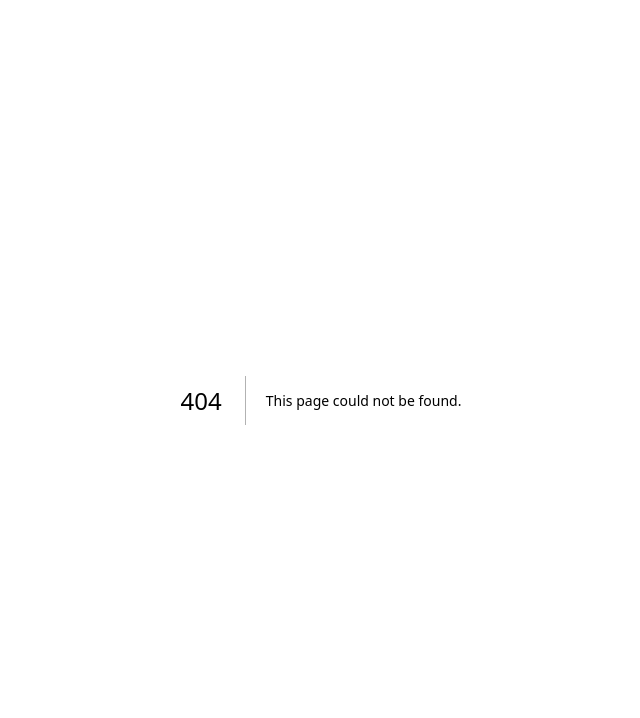
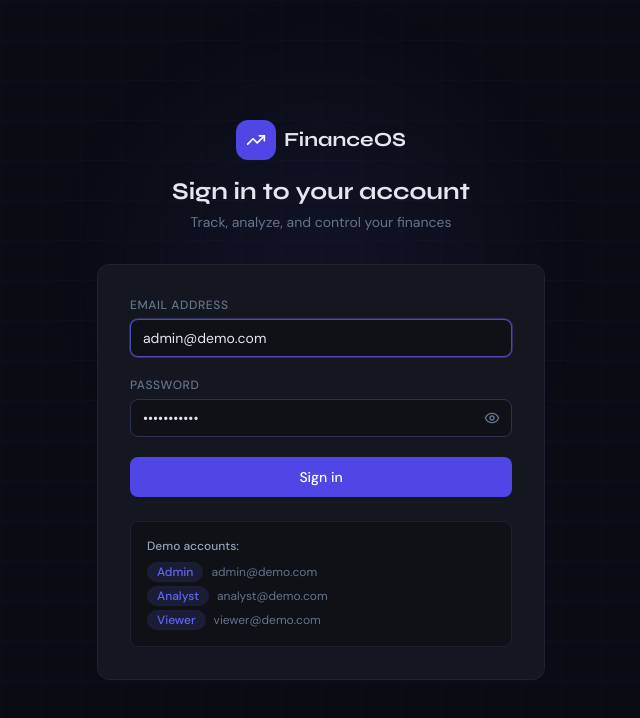
Before and after one commit to tm33976/FinanceOS, a Next.js app in the folder frontend/: page /login in a window 1280 px wide. Before the commit this address had no page. Shown: the top 718 px of the page, without its empty margins (319-959 px from the left). Built offline with nearby package versions, Linux system fonts and the light colour scheme.

Commit message:
login page

```diff
--- /dev/null
+++ b/frontend/app/login/page.tsx
@@ -0,0 +1,268 @@
+"use client";
+
+import { useState, FormEvent, useEffect } from "react";
+import { useAuth } from "@/lib/auth-context";
+import { useRouter } from "next/navigation";
+import { TrendingUp, Eye, EyeOff, Loader2, UserX, X } from "lucide-react";
+import toast from "react-hot-toast";
+
+type ErrorType = "not_found" | null;
+
+// This modal is intentionally strict — it cannot be dismissed by clicking
+// the backdrop, only by the X button or Try Again. This prevents any
+// accidental dismissal or navigation while it's visible.
+function AccountNotFoundModal({ onClose }: { onClose: () => void }) {
+  // Block body scroll while modal is open
+  useEffect(() => {
+    document.body.style.overflow = "hidden";
+    return () => { document.body.style.overflow = ""; };
+  }, []);
+
+  return (
+    <div
+      className="fixed inset-0 z-[9999] flex items-center justify-center p-4"
+      style={{ background: "rgba(0, 0, 0, 0.92)" }}
+      // Intentionally NO onClick on backdrop — user must use the button
+    >
+      <div
+        className="w-full max-w-sm rounded-xl overflow-hidden"
+        style={{
+          background: "var(--card)",
+          border: "1px solid var(--border-bright)",
+          boxShadow: "0 32px 64px rgba(0, 0, 0, 0.8)",
+          animation: "slideUp 0.25s ease-out",
+        }}
+      >
+        {/* Red accent line */}
+        <div style={{ height: "2px", background: "linear-gradient(90deg, #f43f5e 0%, #fb7185 60%, transparent 100%)" }} />
+
+        <div className="p-6">
+          {/* Icon + close */}
+          <div className="flex items-start justify-between mb-5">
+            <div
+              className="w-11 h-11 rounded-xl flex items-center justify-center"
+              style={{ background: "rgba(244, 63, 94, 0.08)", border: "1px solid rgba(244, 63, 94, 0.2)" }}
+            >
+              <UserX className="w-5 h-5" style={{ color: "#f43f5e" }} />
+            </div>
+            <button
+              onClick={onClose}
+              className="p-1.5 rounded-lg transition-colors"
+              style={{ color: "var(--text-muted)" }}
+              onMouseEnter={(e) => (e.currentTarget.style.color = "var(--text)")}
+              onMouseLeave={(e) => (e.currentTarget.style.color = "var(--text-muted)")}
+              aria-label="Close"
+            >
+              <X className="w-4 h-4" />
+            </button>
+          </div>
+
+          {/* Title */}
+          <h3
+            className="text-lg font-bold mb-2"
+            style={{ fontFamily: "'Syne', sans-serif", color: "var(--text)" }}
+          >
+            Account Not Found
+          </h3>
+
+          {/* Description */}
+          <p className="text-sm leading-relaxed mb-5" style={{ color: "var(--text-muted)" }}>
+            No account exists with that email address. Access to FinanceOS is by invitation only.
+          </p>
+
+          {/* Info box */}
+          <div
+            className="rounded-lg p-4 mb-5"
+            style={{ background: "var(--surface)", border: "1px solid var(--border-bright)" }}
+          >
+            <p
+              className="text-xs font-semibold uppercase tracking-wider mb-2"
+              style={{ color: "#f43f5e" }}
+            >
+              What should you do?
+            </p>
+            <p className="text-sm" style={{ color: "var(--text-muted)", lineHeight: "1.65" }}>
+              Contact your{" "}
+              <span style={{ color: "var(--text)", fontWeight: 600 }}>Admin</span> to get
+              your credentials. They can create an account for you from the{" "}
+              <span style={{ color: "var(--text)", fontWeight: 600 }}>User Management</span> page.
+            </p>
+          </div>
+
+          {/* CTA */}
+          <button onClick={onClose} className="btn-primary w-full py-2.5">
+            Try Again
+          </button>
+        </div>
+      </div>
+    </div>
+  );
+}
+
+export default function LoginPage() {
+  const { login, user, loading } = useAuth();
+  const router = useRouter();
+  const [email, setEmail] = useState("admin@demo.com");
+  const [password, setPassword] = useState("password123");
+  const [showPassword, setShowPassword] = useState(false);
+  const [submitting, setSubmitting] = useState(false);
+  const [showErrorModal, setShowErrorModal] = useState(false);
+
+  // If already logged in, go to dashboard
+  useEffect(() => {
+    if (!loading && user) {
+      router.push("/dashboard");
+    }
+  }, [user, loading, router]);
+
+  const handleSubmit = async (e: FormEvent) => {
+    e.preventDefault();
+    if (submitting) return;
+    setSubmitting(true);
+    setShowErrorModal(false);
+    try {
+      await login(email, password);
+      // login() calls router.push("/dashboard") on success — we land there
+    } catch (err: any) {
+      const status = err.response?.status;
+      const message: string = err.response?.data?.message || "";
+
+      if (status === 401) {
+        // Show the modal and stay on this page until user explicitly dismisses it
+        setShowErrorModal(true);
+      } else if (status === 403) {
+        toast.error("Your account has been deactivated. Contact your Admin.");
+      } else {
+        toast.error(message || "Connection error. Is the backend running?");
+      }
+    } finally {
+      setSubmitting(false);
+    }
+  };
+
+  if (loading) return null;
+
+  return (
+    <div
+      className="min-h-screen flex items-center justify-center px-4"
+      style={{ background: "var(--bg)" }}
+    >
+      {/* Grid background */}
+      <div
+        className="fixed inset-0 opacity-[0.03]"
+        style={{
+          backgroundImage: "linear-gradient(#6366f1 1px, transparent 1px), linear-gradient(90deg, #6366f1 1px, transparent 1px)",
+          backgroundSize: "40px 40px",
+        }}
+      />
+
+      {/* Glow blob */}
+      <div
+        className="fixed top-1/3 left-1/2 -translate-x-1/2 -translate-y-1/2 w-96 h-96 rounded-full opacity-10 blur-3xl pointer-events-none"
+        style={{ background: "radial-gradient(circle, #6366f1, transparent)" }}
+      />
+
+      <div className="w-full max-w-md animate-slide-up relative z-10">
+        {/* Logo */}
+        <div className="text-center mb-8">
+          <div className="inline-flex items-center gap-2 mb-4">
+            <div className="w-10 h-10 rounded-xl bg-indigo-600 flex items-center justify-center">
+              <TrendingUp className="w-5 h-5 text-white" />
+            </div>
+            <span className="text-xl font-bold" style={{ fontFamily: "'Syne', sans-serif" }}>
+              FinanceOS
+            </span>
+          </div>
+          <h1 className="text-2xl font-bold mb-1" style={{ fontFamily: "'Syne', sans-serif" }}>
+            Sign in to your account
+          </h1>
+          <p className="text-sm" style={{ color: "var(--text-muted)" }}>
+            Track, analyze, and control your finances
+          </p>
+        </div>
+
+        {/* Login card */}
+        <div className="card p-8">
+          <form onSubmit={handleSubmit} className="space-y-5">
+            <div>
+              <label className="label">Email address</label>
+              <input
+                className="input"
+                type="email"
+                value={email}
+                onChange={(e) => setEmail(e.target.value)}
+                placeholder="you@example.com"
+                required
+                autoFocus
+              />
+            </div>
+
+            <div>
+              <label className="label">Password</label>
+              <div className="relative">
+                <input
+                  className="input pr-10"
+                  type={showPassword ? "text" : "password"}
+                  value={password}
+                  onChange={(e) => setPassword(e.target.value)}
+                  placeholder="••••••••"
+                  required
+                />
+                <button
+                  type="button"
+                  onClick={() => setShowPassword(!showPassword)}
+                  className="absolute right-3 top-1/2 -translate-y-1/2"
+                  style={{ color: "var(--text-muted)" }}
+                >
+                  {showPassword ? <EyeOff className="w-4 h-4" /> : <Eye className="w-4 h-4" />}
+                </button>
+              </div>
+            </div>
+
+            <button
+              type="submit"
+              disabled={submitting}
+              className="btn-primary w-full py-2.5 flex items-center justify-center gap-2"
+            >
+              {submitting && <Loader2 className="w-4 h-4 animate-spin" />}
+              {submitting ? "Signing in..." : "Sign in"}
+            </button>
+          </form>
+
+          {/* Demo accounts */}
+          <div
+            className="mt-6 rounded-lg p-4 text-xs space-y-1"
+            style={{ background: "var(--surface)", border: "1px solid var(--border)" }}
+          >
+            <p className="font-medium mb-2" style={{ color: "var(--text-dim)" }}>
+              Demo accounts:
+            </p>
+            {[
+              { label: "Admin", email: "admin@demo.com" },
+              { label: "Analyst", email: "analyst@demo.com" },
+              { label: "Viewer", email: "viewer@demo.com" },
+            ].map(({ label, email: demoEmail }) => (
+              <button
+                key={label}
+                type="button"
+                onClick={() => { setEmail(demoEmail); setPassword("password123"); }}
+                className="flex items-center gap-2 w-full text-left hover:opacity-80 transition-opacity"
+                style={{ color: "var(--text-muted)" }}
+              >
+                <span className="badge" style={{ background: "var(--accent-glow)", color: "var(--accent)" }}>
+                  {label}
+                </span>
+                <span>{demoEmail}</span>
+              </button>
+            ))}
+          </div>
+        </div>
+      </div>
+
+      {/* Modal — only mounts when login fails with 401 */}
+      {showErrorModal && (
+        <AccountNotFoundModal onClose={() => setShowErrorModal(false)} />
+      )}
+    </div>
+  );
+}
```
